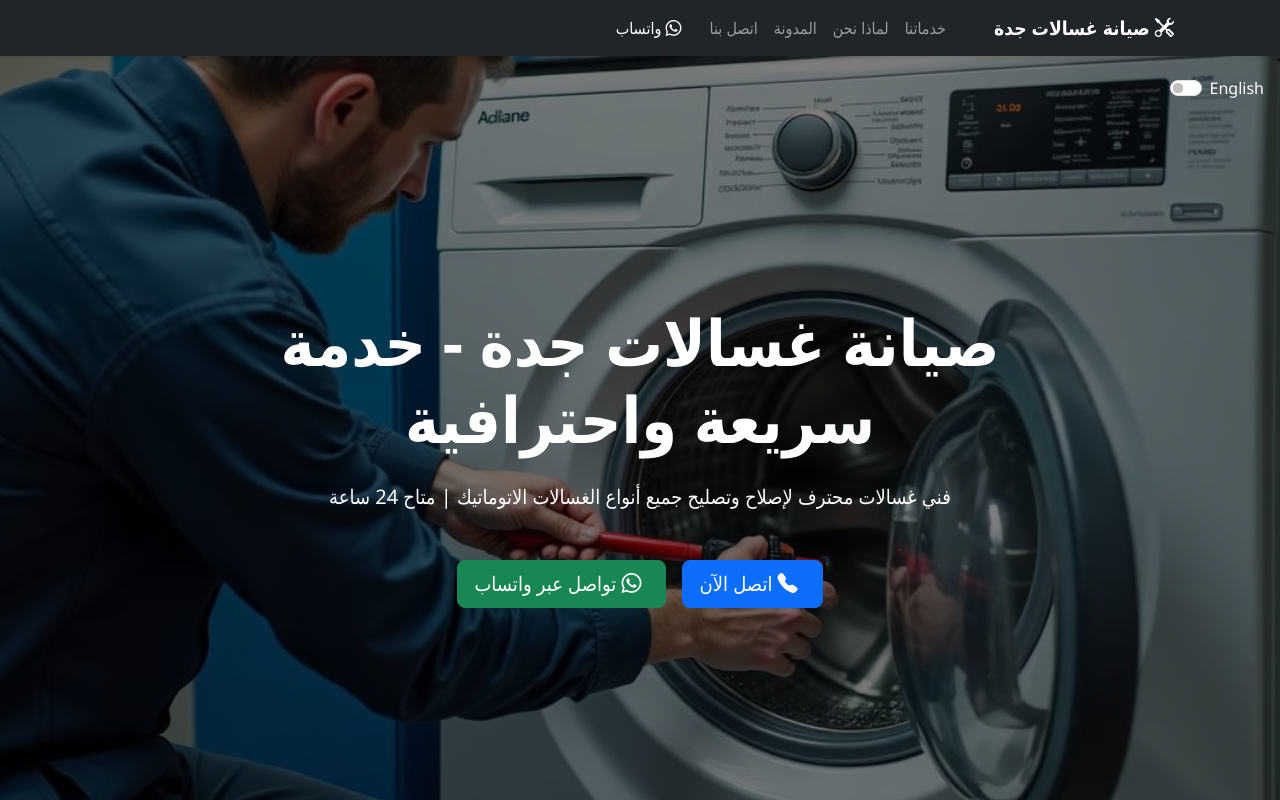
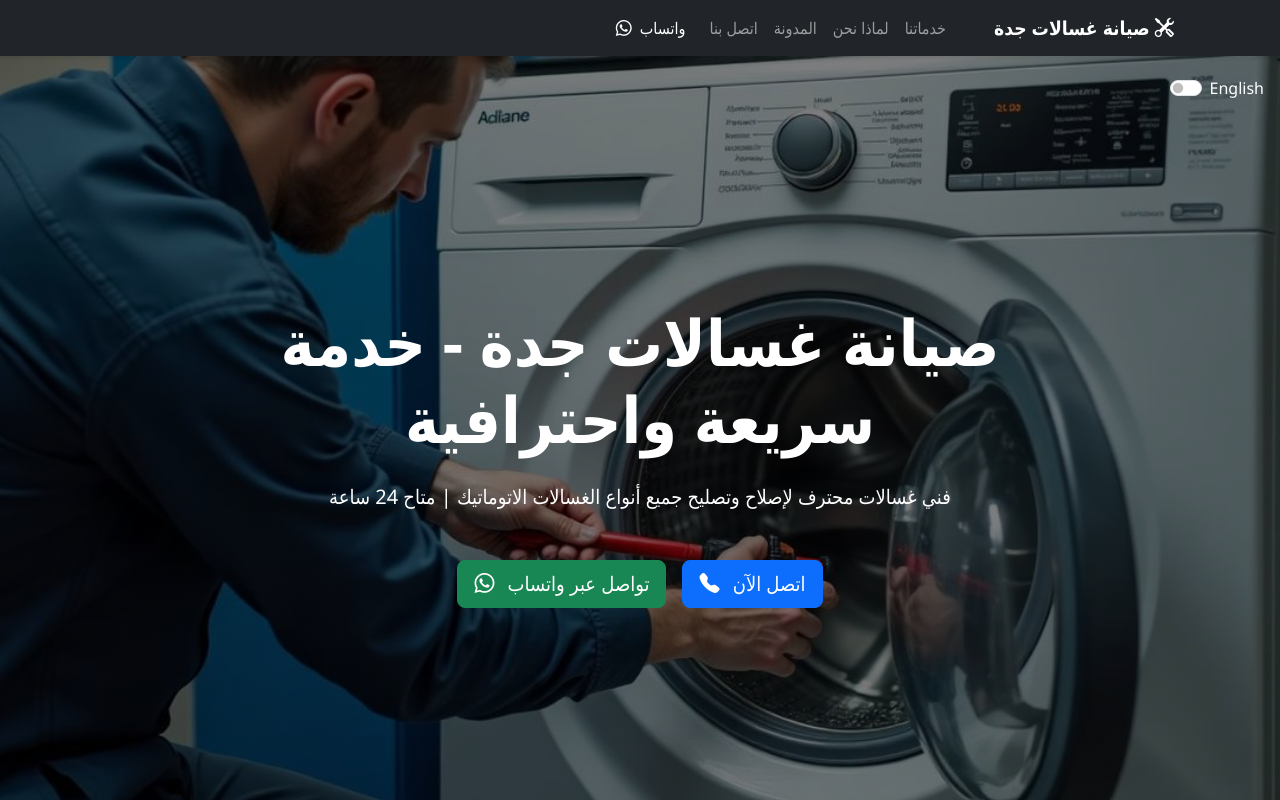
Before and after one commit to tahir90/siyanaghasalat, a website built with Vite: page index.html in a window 1280 px wide. Shown: the top 800 px of the page. Built offline with nearby package versions, Linux system fonts and the light colour scheme.

Commit message:
Updated style.css

```diff
--- a/src/style.css
+++ b/src/style.css
@@ -6,6 +6,16 @@
 
 body {
   font-family: 'Segoe UI', Tahoma, Geneva, Verdana, sans-serif;
+}
+
+/* Phone number styling - always display LTR */
+a[href^="tel:"],
+a[href^="https://wa.me"],
+.footer a[href^="tel:"] span,
+.footer a[href^="https://wa.me"] span {
+  direction: ltr;
+  display: inline-block;
+  unicode-bidi: embed;
 }
 
 .hero-section {
```
